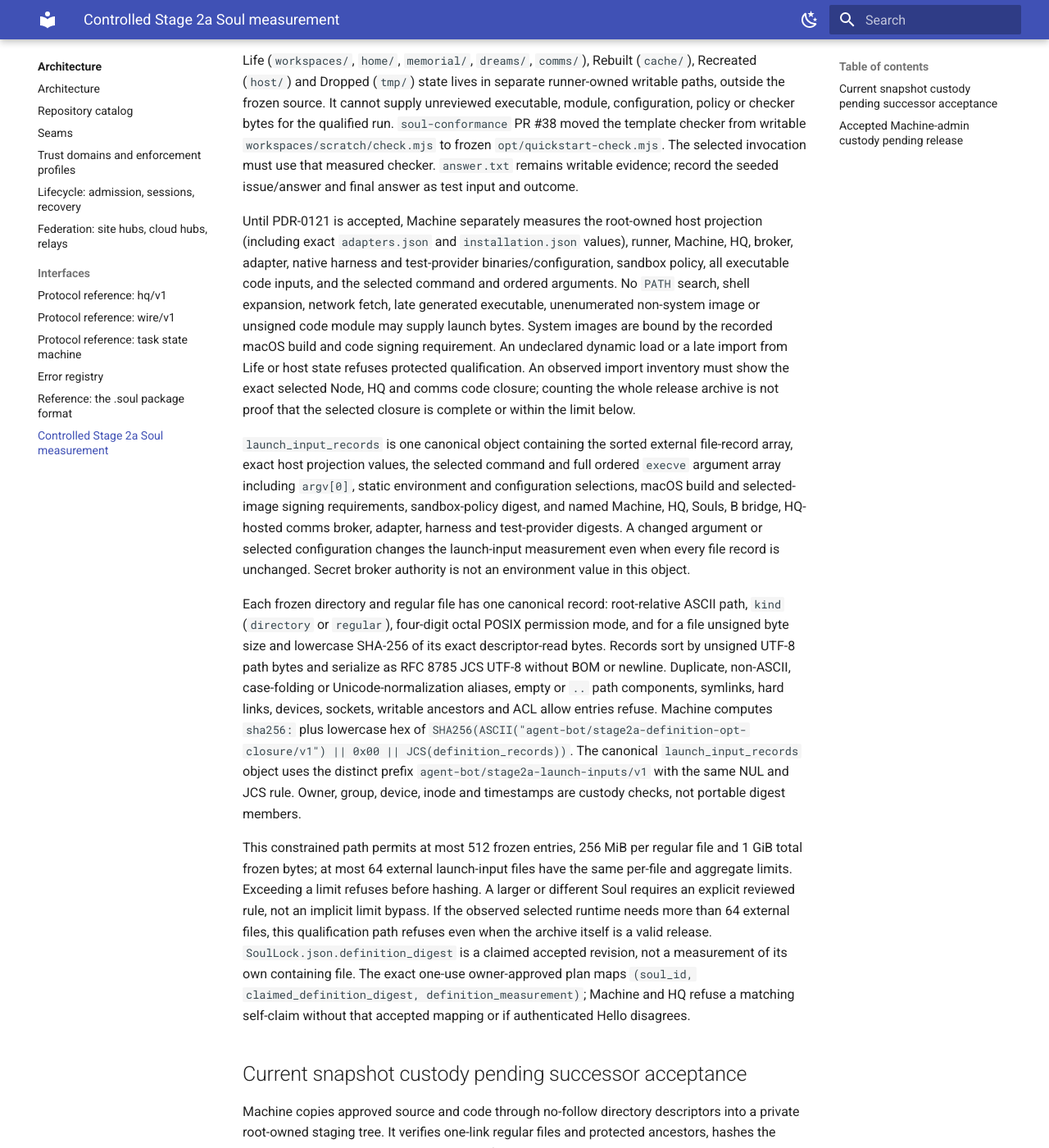
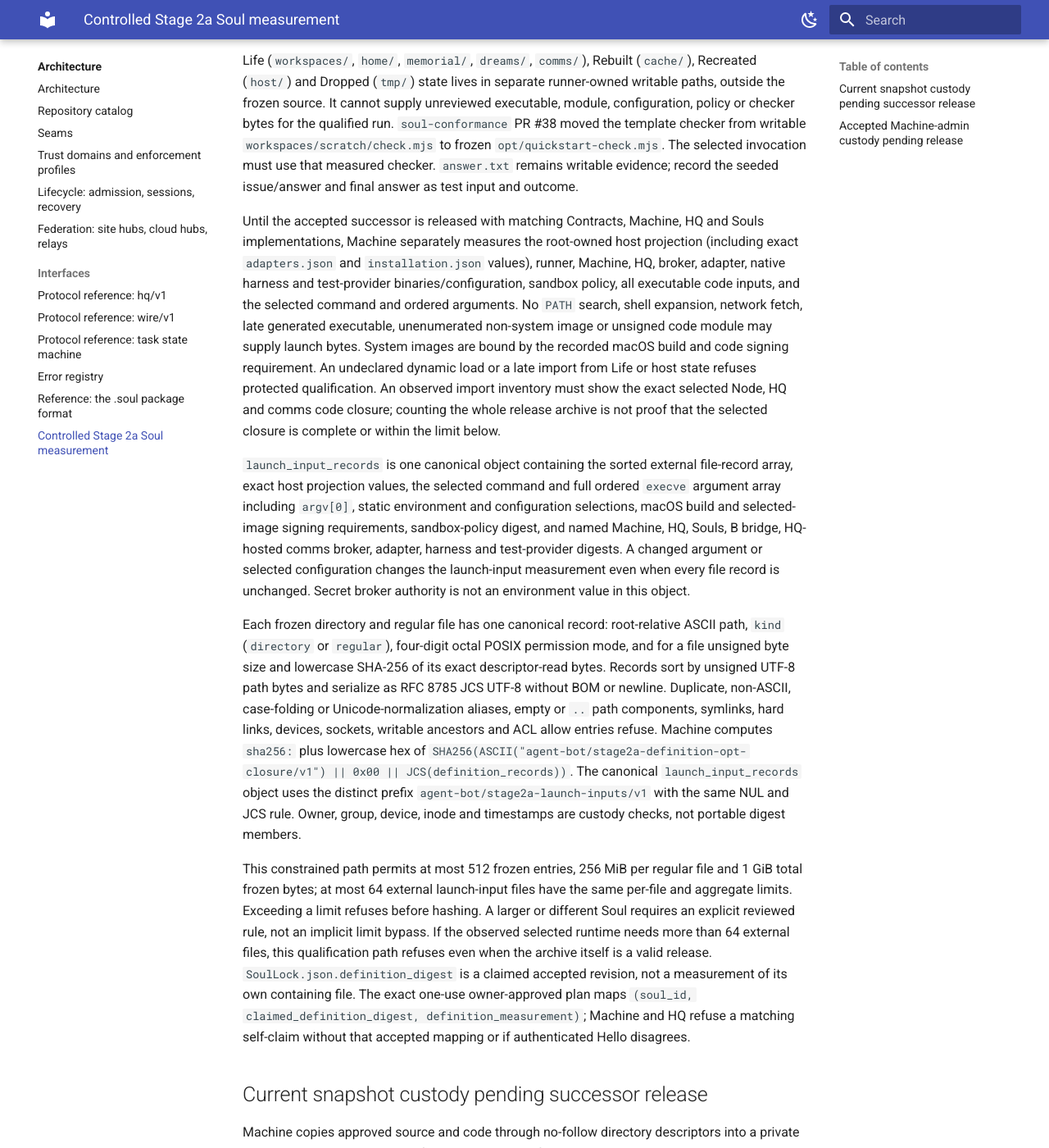
Before and after one commit to true-line/agent-bot-platform, an MkDocs documentation site: the page built from docs/03-architecture/interfaces/stage2a-measurement.md, in a window 1280 px wide and 1400 px high, scrolled down 726 px. Shown: the whole window at 82% size. Built offline with MkDocs 1.6.1 and Material for MkDocs 9.7.7, drawn with Linux system fonts in a browser that asks for light colours.

Commit message:
Keep Stage 2a custody gate until successor release
Clarify that accepted PDR-0121 changes custody only after matching Contracts, Machine, HQ, and Souls implementations are released; retain existing protected gate until then.

```diff
--- a/docs/03-architecture/interfaces/stage2a-measurement.md
+++ b/docs/03-architecture/interfaces/stage2a-measurement.md
@@ -50,7 +50,9 @@ writable `workspaces/scratch/check.mjs` to frozen
 checker. `answer.txt` remains writable evidence; record the seeded
 issue/answer and final answer as test input and outcome.
 
-Until PDR-0121 is accepted, Machine separately measures the root-owned host projection (including exact
+Until the accepted successor is released with matching Contracts, Machine, HQ
+and Souls implementations, Machine separately measures the root-owned host
+projection (including exact
 `adapters.json` and `installation.json` values), runner, Machine, HQ, broker,
 adapter, native harness and test-provider binaries/configuration, sandbox
 policy, all executable code inputs, and the selected command and ordered
@@ -100,7 +102,7 @@ one-use owner-approved plan maps `(soul_id, claimed_definition_digest,
 definition_measurement)`; Machine and HQ refuse a matching self-claim without
 that accepted mapping or if authenticated Hello disagrees.
 
-## Current snapshot custody pending successor acceptance
+## Current snapshot custody pending successor release
 
 Machine copies approved source and code through no-follow directory
 descriptors into a private root-owned staging tree. It verifies one-link
```
